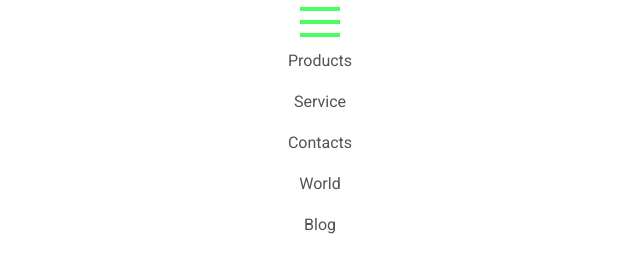
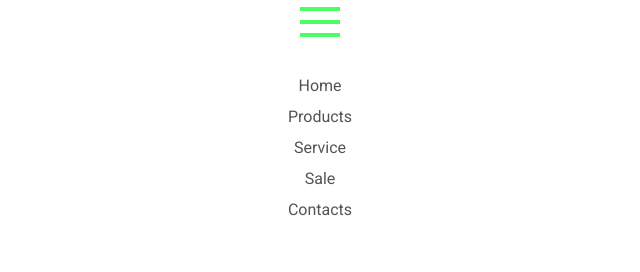
Before and after one commit to Google-Barma/burger-menu-css, a plain HTML site: page index.html in a window 1280 px wide. Shown: the whole page, without its empty margins (320-960 px from the left). Drawn offline with Linux system fonts and the light colour scheme.

Commit message:
change menu

```diff
--- a/css/styles.css
+++ b/css/styles.css
@@ -12,6 +12,21 @@ html {
 
 a {
   text-decoration: none;
+}
+
+* {
+  padding: 0;
+  margin: 0;
+}
+
+ul,
+li {
+  list-style: none;
+}
+
+.container {
+  position: relative;
+  height: 100vh;
 }
 
 .burger__form {
@@ -95,26 +110,22 @@ a {
 
 /* //menu// */
 .burger__menu {
+  /* position: absolute; */
+  margin: 30px auto 0;
   display: block;
-  margin: 0 auto;
   max-width: 100px;
   text-align: center;
   height: 0;
 }
 
-.burger__item {
-  display: flex;
-  justify-content: center;
-  align-items: center;
-}
-
 .burger__link {
+  display: block;
   font-family: "Roboto", sans-serif;
   font-weight: 400;
   text-transform: capitalize;
   color: rgb(83, 83, 83);
   border: 1px solid transparent;
-  padding: 10px;
+  padding: 5px;
   transition: transform 0.3s ease, border 0.1s linear;
 }
 
@@ -127,9 +138,5 @@ a {
 }
 
 .burger__input:checked ~ .burger__menu {
-  height: 100%;
-  background-image: linear-gradient(
-    rgba(51, 77, 92, 0.3),
-    rgba(255, 255, 255, 0.3)
-  );
+  display: block;
 }
--- a/index.html
+++ b/index.html
@@ -11,6 +11,7 @@
     <link rel="stylesheet" href="css/styles.css" />
   </head>
   <body>
+    <div class="container">
       <form action="#" class="burger__form">
         <input type="checkbox" class="burger__input" id="burger__input" />
         <label for="burger__input" class="burger__label"></label>
@@ -19,16 +20,21 @@
       </form>
       <ul class="burger__menu">
         <li class="burger__item">
+          <a href="#" class="burger__link">home</a>
+        </li>
+        <li class="burger__item">
           <a href="#" class="burger__link">products</a>
         </li>
         <li class="burger__item">
           <a href="#" class="burger__link">service</a>
         </li>
         <li class="burger__item">
+          <a href="#" class="burger__link">sale</a>
+        </li>
+        <li class="burger__item">
           <a href="#" class="burger__link">contacts</a>
         </li>
-      <li class="burger__item"><a href="#" class="burger__link">world</a></li>
-      <li class="burger__item"><a href="#" class="burger__link">blog</a></li>
       </ul>
+    </div>
   </body>
 </html>
```
Lines whose indentation alone changed are shown as unchanged.
